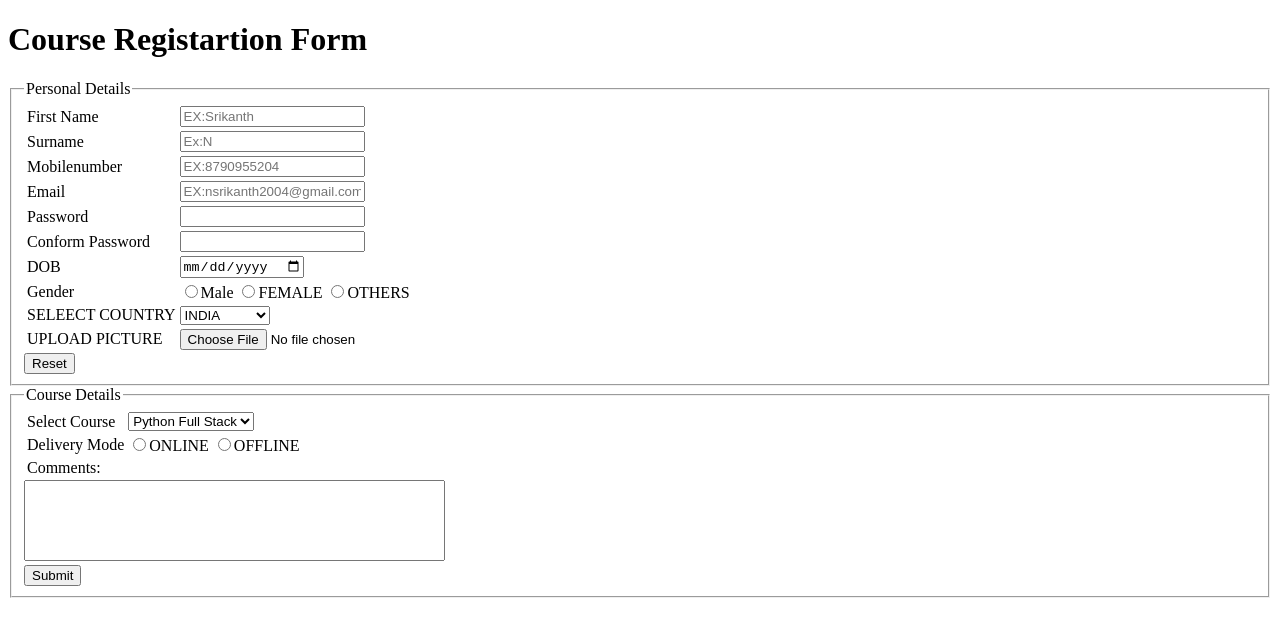
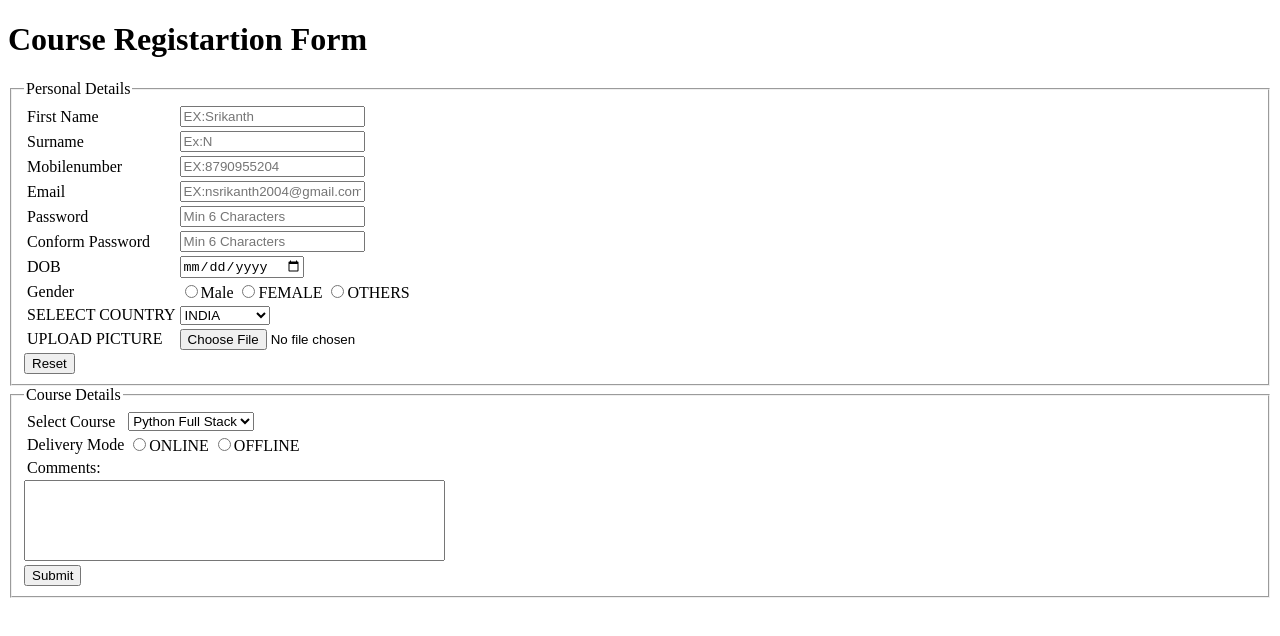
Before and after one commit to Nakkalasrikanth/FINAL_HTML_PROJECT, a plain HTML site: page proj5.html in a window 1280 px wide. Drawn offline with Linux system fonts and the light colour scheme.

Commit message:
password change

```diff
--- a/proj5.html
+++ b/proj5.html
@@ -61,7 +61,7 @@
                 type="password"
                 name="password"
                 id="password"
-                minlength="6 Characters"
+                placeholder="Min 6 Characters"
                 required
               />
             </td>
@@ -73,7 +73,7 @@
                 type="password"
                 name="cpassword"
                 id="cpassword"
-                minlength="6 Characters"
+                placeholder="Min 6 Characters"
                 required
               />
             </td>
```
Also changed, not shown: index.html (+2 -2 lines), proj4.html (+2 -2 lines).
